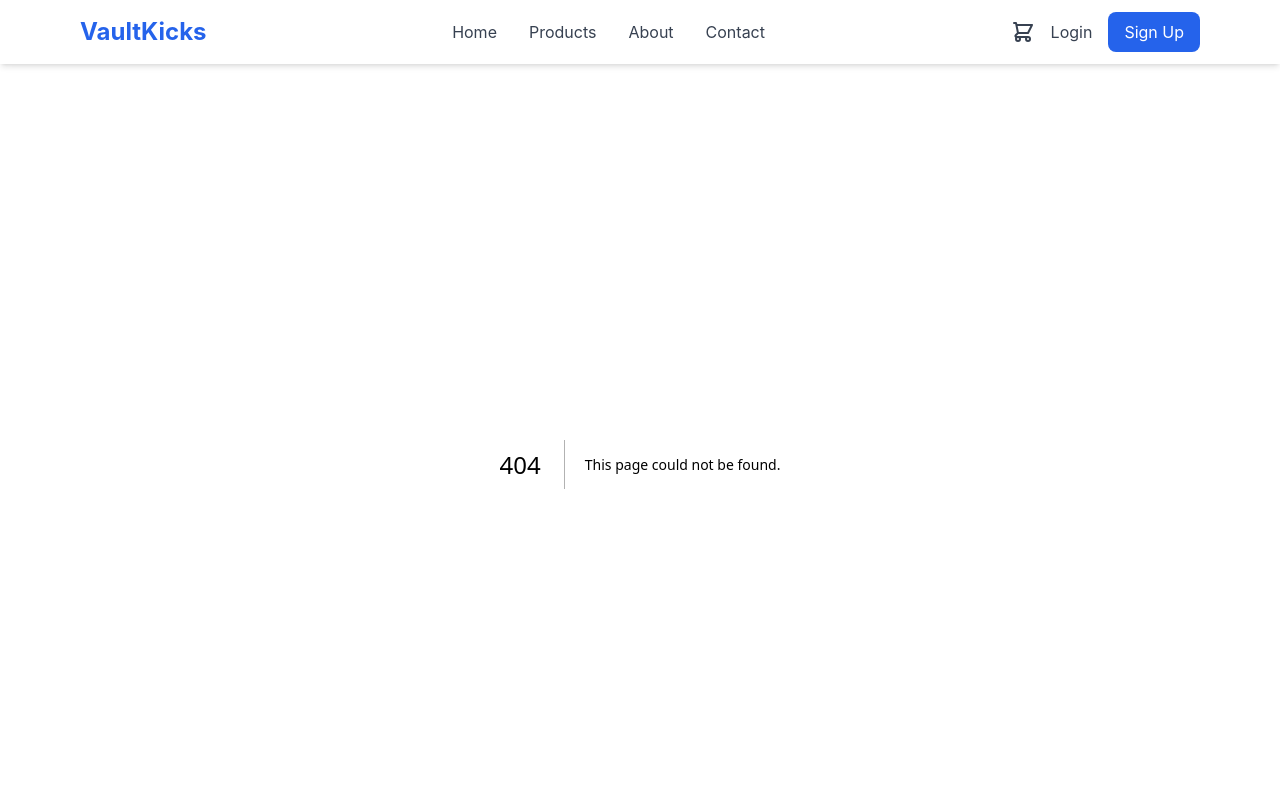
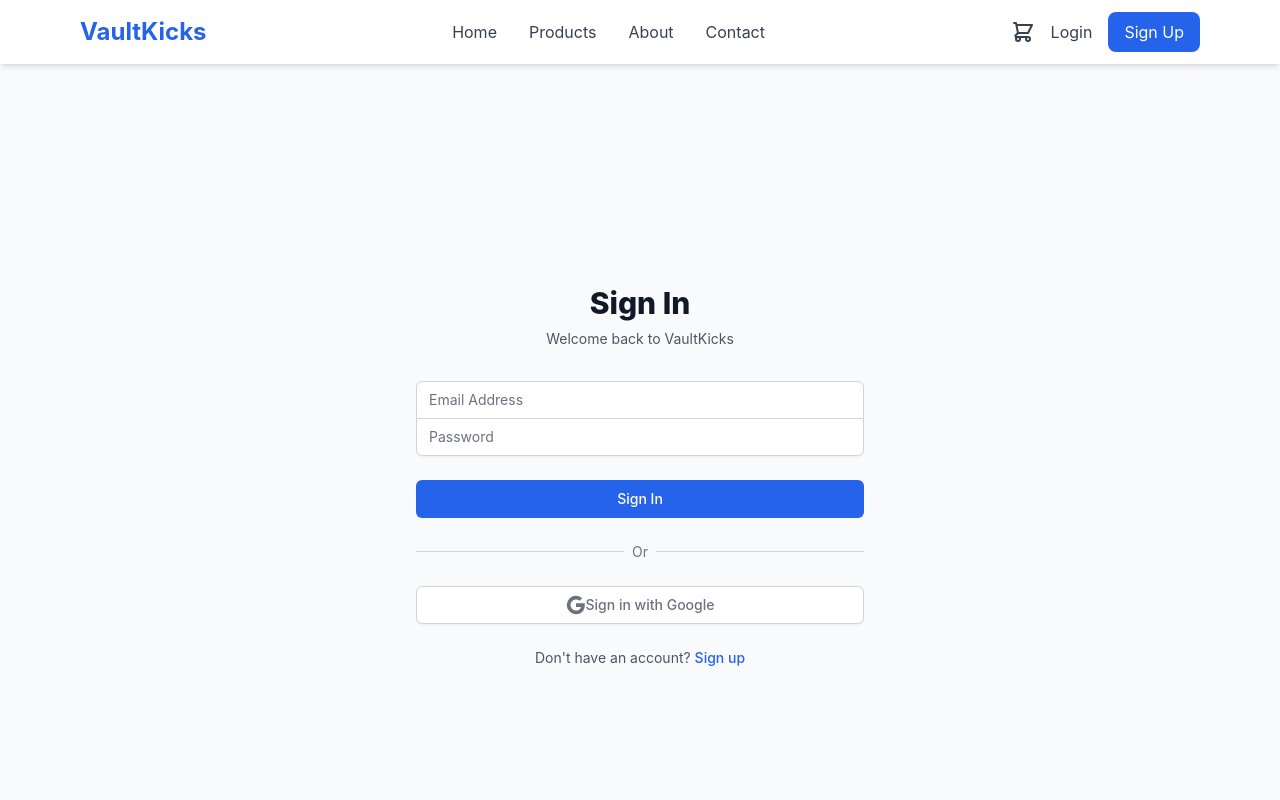
Before and after one commit to xtremegear0-gif/vaultkicks, a Next.js app: page /login in a window 1280 px wide. Before the commit this address had no page. Shown: the top 800 px of the page. Built offline with nearby package versions, Linux system fonts and the light colour scheme.

Commit message:
Add user login page

```diff
--- /dev/null
+++ b/app/(auth)/login/page.tsx
@@ -0,0 +1,159 @@
+'use client'
+
+import { useState } from 'react'
+import Link from 'next/link'
+import { signIn } from 'next-auth/react'
+import { useRouter, useSearchParams } from 'next/navigation'
+
+export default function LoginPage() {
+  const router = useRouter()
+  const searchParams = useSearchParams()
+  const registered = searchParams.get('registered')
+
+  const [formData, setFormData] = useState({
+    email: '',
+    password: '',
+  })
+  const [error, setError] = useState('')
+  const [loading, setLoading] = useState(false)
+
+  const handleChange = (e: React.ChangeEvent<HTMLInputElement>) => {
+    const { name, value } = e.target
+    setFormData((prev) => ({
+      ...prev,
+      [name]: value,
+    }))
+  }
+
+  const handleSubmit = async (e: React.FormEvent<HTMLFormElement>) => {
+    e.preventDefault()
+    setError('')
+    setLoading(true)
+
+    try {
+      const result = await signIn('credentials', {
+        email: formData.email,
+        password: formData.password,
+        redirect: false,
+      })
+
+      if (!result?.ok) {
+        throw new Error(result?.error || 'Login failed')
+      }
+
+      router.push('/dashboard')
+    } catch (err: any) {
+      setError(err.message || 'Login failed. Please try again.')
+    } finally {
+      setLoading(false)
+    }
+  }
+
+  const handleGoogleSignIn = () => {
+    signIn('google', { redirect: true, callbackUrl: '/dashboard' })
+  }
+
+  return (
+    <div className="min-h-screen bg-gray-50 flex items-center justify-center py-12 px-4\">
+      <div className="max-w-md w-full space-y-8">
+        <div>
+          <h2 className="mt-6 text-center text-3xl font-extrabold text-gray-900">
+            Sign In
+          </h2>
+          <p className="mt-2 text-center text-sm text-gray-600">
+            Welcome back to VaultKicks
+          </p>
+        </div>
+
+        <form className="mt-8 space-y-6" onSubmit={handleSubmit}>
+          {registered && (
+            <div className="rounded-md bg-green-50 p-4">
+              <p className="text-sm text-green-700">
+                Account created successfully! Please log in.
+              </p>
+            </div>
+          )}
+
+          {error && (
+            <div className="rounded-md bg-red-50 p-4">
+              <p className="text-sm text-red-700">{error}</p>
+            </div>
+          )}
+
+          <div className="rounded-md shadow-sm -space-y-px">
+            <div>
+              <label htmlFor="email" className="sr-only">
+                Email Address
+              </label>
+              <input
+                id="email"
+                name="email"
+                type="email"
+                value={formData.email}
+                onChange={handleChange}
+                className="appearance-none rounded-none relative block w-full px-3 py-2 border border-gray-300 placeholder-gray-500 text-gray-900 rounded-t-md focus:outline-none focus:ring-blue-500 focus:border-blue-500 focus:z-10 sm:text-sm"
+                placeholder="Email Address"
+              />
+            </div>
+            <div>
+              <label htmlFor="password" className="sr-only">
+                Password
+              </label>
+              <input
+                id="password"
+                name="password"
+                type="password"
+                value={formData.password}
+                onChange={handleChange}
+                className="appearance-none rounded-none relative block w-full px-3 py-2 border border-gray-300 placeholder-gray-500 text-gray-900 rounded-b-md focus:outline-none focus:ring-blue-500 focus:border-blue-500 focus:z-10 sm:text-sm"
+                placeholder="Password"
+              />
+            </div>
+          </div>
+
+          <div>
+            <button
+              type="submit"
+              disabled={loading}
+              className="group relative w-full flex justify-center py-2 px-4 border border-transparent text-sm font-medium rounded-md text-white bg-blue-600 hover:bg-blue-700 focus:outline-none focus:ring-2 focus:ring-offset-2 focus:ring-blue-500 disabled:bg-gray-400"
+            >
+              {loading ? 'Signing In...' : 'Sign In'}
+            </button>
+          </div>
+
+          <div className="relative">
+            <div className="absolute inset-0 flex items-center">
+              <div className="w-full border-t border-gray-300"></div>
+            </div>
+            <div className="relative flex justify-center text-sm">
+              <span className="px-2 bg-gray-50 text-gray-500">Or</span>
+            </div>
+          </div>
+
+          <button
+            type="button"
+            onClick={handleGoogleSignIn}
+            className="w-full inline-flex justify-center py-2 px-4 border border-gray-300 rounded-md shadow-sm bg-white text-sm font-medium text-gray-500 hover:bg-gray-50"
+          >
+            <svg className="w-5 h-5" viewBox="0 0 24 24">
+              <path fill="currentColor" d="M22.56 12.25c0-.78-.07-1.53-.2-2.25H12v4.26h5.92c-.26 1.37-1.04 2.53-2.21 3.31v2.77h3.57c2.08-1.92 3.28-4.74 3.28-8.09z"/>
+              <path fill="currentColor" d="M12 23c2.97 0 5.46-.98 7.28-2.66l-3.57-2.77c-.98.66-2.23 1.06-3.71 1.06-2.86 0-5.29-1.93-6.16-4.53H2.18v2.84C3.99 20.53 7.7 23 12 23z"/>
+              <path fill="currentColor" d="M5.84 14.09c-.22-.66-.35-1.36-.35-2.09s.13-1.43.35-2.09V7.07H2.18C1.43 8.55 1 10.22 1 12s.43 3.45 1.18 4.93l2.85-2.22.81-.62z"/>
+              <path fill="currentColor" d="M12 5.38c1.62 0 3.06.56 4.21 1.64l3.15-3.15C17.45 2.09 14.97 1 12 1 7.7 1 3.99 3.47 2.18 7.07l3.66 2.84c.87-2.6 3.3-4.53 6.16-4.53z"/>
+            </svg>
+            Sign in with Google
+          </button>
+
+          <div className="text-center">
+            <p className="text-sm text-gray-600">
+              Don't have an account?{' '}
+              <Link href="/register" className="font-medium text-blue-600 hover:text-blue-500">
+                Sign up
+              </Link>
+            </p>
+          </div>
+        </form>
+      </div>
+    </div>
+  )
+}
```
